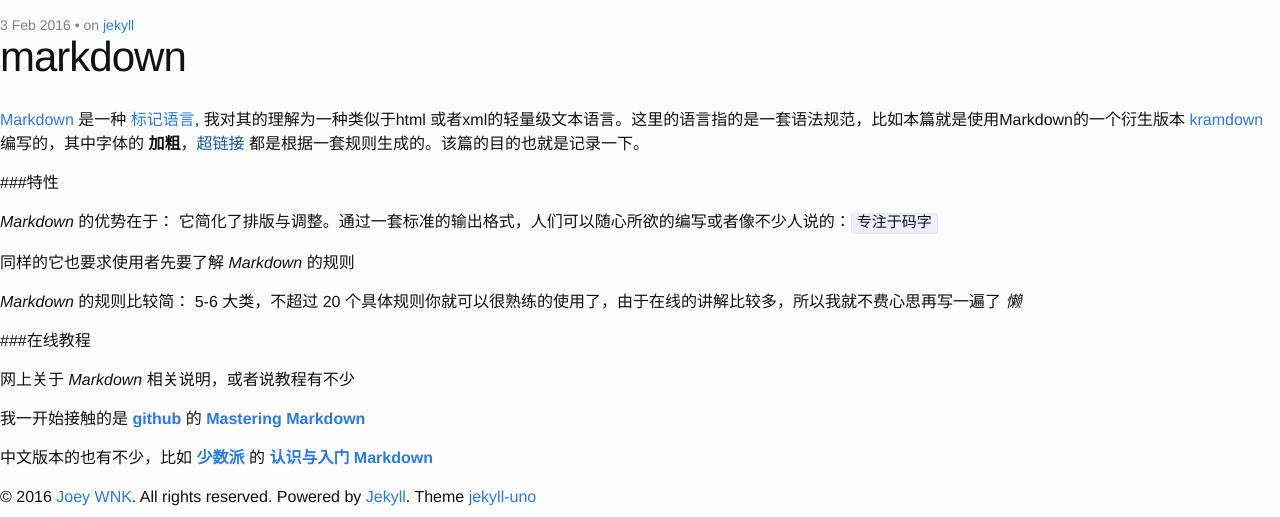
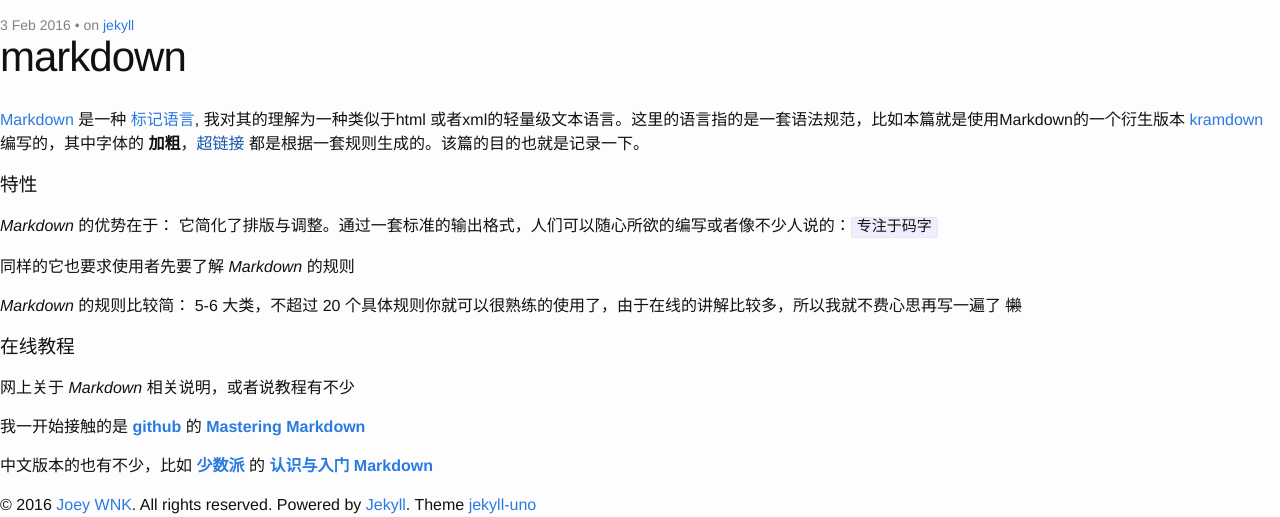
Before and after one commit to JoeyWNK/JoeyWNK.github.io, a Jekyll site: the page built from _posts/2016-02-04-markdown.markdown, in a window 1280 px wide. Shown: the part 729-1246 px from the top of the page. Built offline with Jekyll 4.4.1, drawn with Linux system fonts in a browser that asks for light colours.

```diff
--- a/_posts/2016-02-04-markdown.markdown
+++ b/_posts/2016-02-04-markdown.markdown
@@ -7,16 +7,16 @@ tags: [jekyll]
 ---
 [Markdown](http://daringfireball.net/projects/markdown/) 是一种 [标记语言](https://zh.wikipedia.org/wiki/%E7%BD%AE%E6%A0%87%E8%AF%AD%E8%A8%80), 我对其的理解为一种类似于html 或者xml的轻量级文本语言。这里的语言指的是一套语法规范，比如本篇就是使用Markdown的一个衍生版本 [kramdown](http://kramdown.gettalong.org/) 编写的，其中字体的 **加粗**，[超链接]() 都是根据一套规则生成的。该篇的目的也就是记录一下。
 
-###特性
+### 特性
 
 *Markdown* 的优势在于：
 它简化了排版与调整。通过一套标准的输出格式，人们可以随心所欲的编写或者像不少人说的：`专注于码字`
 
 同样的它也要求使用者先要了解 *Markdown* 的规则
 
-*Markdown* 的规则比较简： 5-6 大类，不超过 20 个具体规则你就可以很熟练的使用了，由于在线的讲解比较多，所以我就不费心思再写一遍了 *懒*
+*Markdown* 的规则比较简： 5-6 大类，不超过 20 个具体规则你就可以很熟练的使用了，由于在线的讲解比较多，所以我就不费心思再写一遍了 ~~懒~~
 
-###在线教程
+### 在线教程
 
 网上关于 *Markdown* 相关说明，或者说教程有不少
 
```
